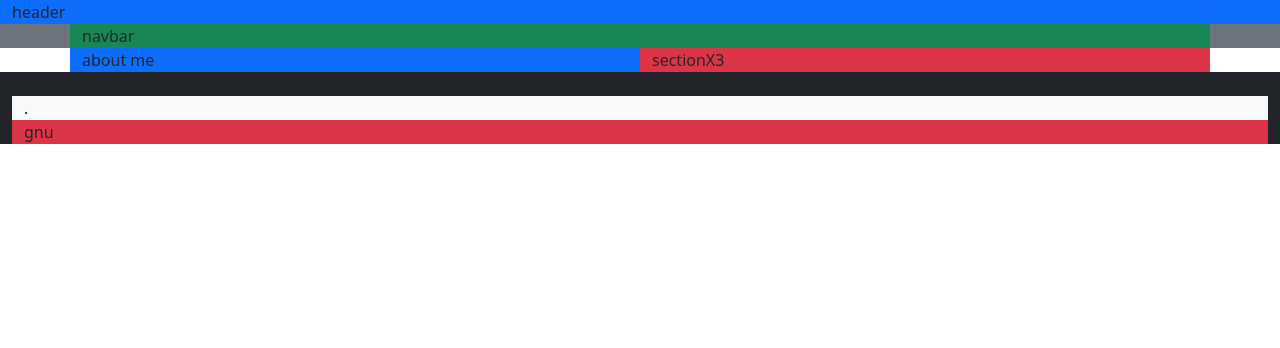
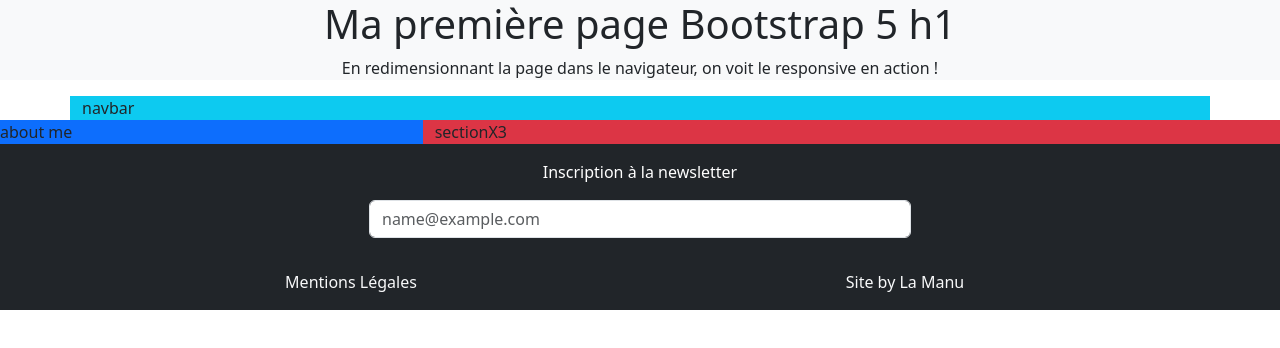
Before and after one commit to LesThib/exercice8b_bonus1, a plain HTML site: page index.html in a window 1280 px wide. Drawn offline with Linux system fonts and the light colour scheme.

Commit message:
Fin du footer

```diff
--- a/index.html
+++ b/index.html
@@ -3,6 +3,7 @@
 <head>
     <meta charset="UTF-8">
     <meta name="viewport" content="width=device-width, initial-scale=1.0">
+
     <link rel="stylesheet" href="./public/assets/framework/bootstrap.min.css">
     <script src="./public/assets/framework/bootstrap.min.js"></script>
     <link rel="stylesheet" href="./public/assets/css/style.css">
@@ -10,33 +11,65 @@
 </head>
 <body>
     <header>
-    <div class="container-fluid bg-primary">header
-        <!-- <h1>Ma première page Bootstrap 5 h1</h1> -->
-        <!-- <p>En redimensionnant la page dans le navigateur, on voit le responsive en action !</p> -->
+    <div class="container-fluid bg-light text-center">
+        <h1>Ma première page Bootstrap 5 h1</h1>
+        <p>En redimensionnant la page dans le navigateur, on voit le responsive en action !</p>
     </div>
-    </header>
-    <div class="container-fluid bg-secondary">
-        <div class="container bg-success">navbar</div>
+
+    <div class="container-fluid">
+        <div class="container bg-info  ">
+            <div
+            >navbar
+
+            </div>
+
     </div>
 
 
 
+
+
+    </header>
+
     <main>
-        <!-- d-flex  flex-row -->
-    <div class="container bg-info  ">
-        <!-- d-flex  flex-row permentent de faire du flex -->
+
+
         <div class="row justify-content-center">
-            <div class="col-12 col-xl-6  bg-primary">about me</div>
-            <div class="col-12 col-xl-6 bg-danger">sectionX3</div>
+            <div class="col-12 col-md-4  bg-primary">about me</div>
+            <div class="col-12 col-md-8 bg-danger">sectionX3</div>
         </div>
     </div>
     </main>
+
     <footer>
-    <div class="container-fluid bg-dark">footer
-        <div class="container-fluid bg-light">.</div>
-        <div class="container-fluid bg-danger">gnu</div>
+    <div id="backNav">
+        <div class="container-fluid">
+            <div class="container">
+                <div class="row">
+                    <div class="p-3">
+                            <div class="col text-center">
+                                <p class="text-white">Inscription à la newsletter</p>
+                                <div class="row justify-content-center">
+                                    <div class="col-12 col-md-6">
+                                        <input type="text" class="form-control" placeholder="name@example.com" aria-label="Username" aria-describedby="basic-addon1">
+                                    </div>
+                                </div>
+                            </div>
+                        </div>
+                        <div class="row text-center p-3">
+                            <div class="col-12 col-md-6">
+                                <a id="style-links" class="link-light" href="https://lamanu.fr/conditions-generales-utilisation/">Mentions Légales</a>
+                            </div>
+                            <div class="col-12 col-md-6">
+                                <a id="style-links" class="link-light" href="https://lamanu.fr/">
+                                Site by La Manu</a>
+                            </div>
+                        </div>
+                    </div>
+                </div>
+            </div>
+        </div>
     </div>
     </footer>
-
 </body>
 </html>
--- a/public/assets/css/style.css
+++ b/public/assets/css/style.css
@@ -1,3 +1,11 @@
-/* body {
+body {
     margin: 0;
-} */
+}
+
+#backNav {
+    background-color: #212529;
+}
+
+#style-links {
+    text-decoration: none;
+}
```
Also changed, not shown: public/assets/img/bookmark_chill.png (added), public/assets/img/burger_menu.png (added).
